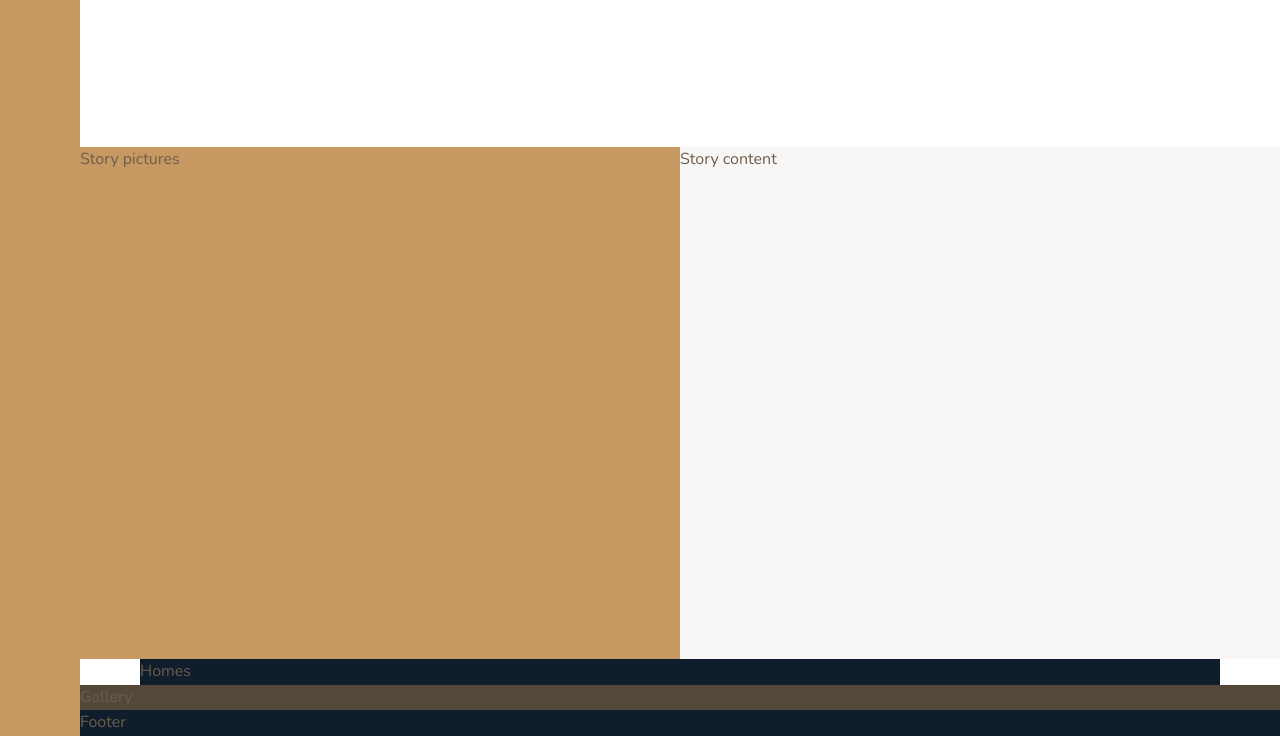
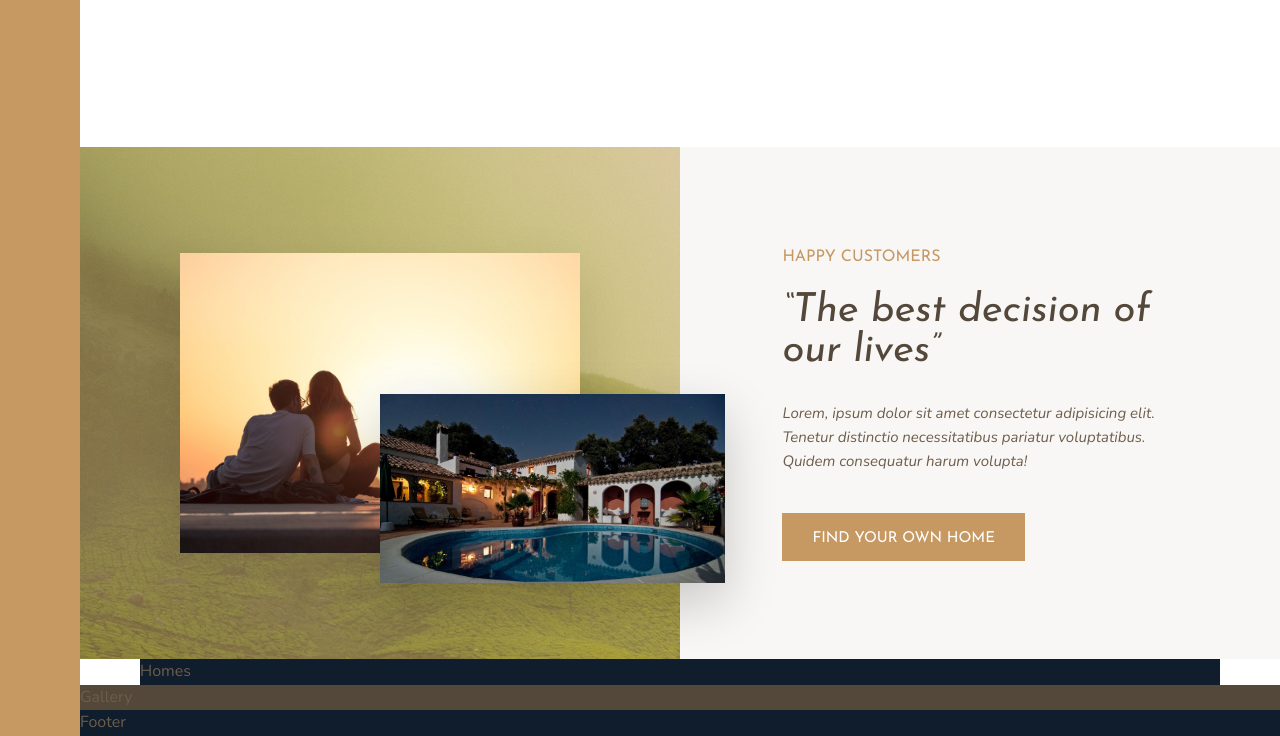
Before and after one commit to vsbron/course-nexter-2023, a website built with Parcel: page index.html in a window 1280 px wide. Shown: the part 1161-1897 px from the top of the page. Built offline with nearby package versions, Linux system fonts and the light colour scheme.

Commit message:
Added Story sections

```diff
--- a/index.html
+++ b/index.html
@@ -68,11 +68,15 @@
     </section>
 
     <div class="story__pictures">
-      Story pictures
+      <img src="src/img/story-1.jpeg" loading="lazy" class="story__img--1" alt="Couple with new house" />
+      <img src="src/img/story-2.jpeg" loading="lazy" class="story__img--2" alt="New house" />
     </div>
 
     <div class="story__content">
-      Story content
+      <h3 class="heading-3 u-margin-bottom-small">Happy Customers</h3>
+      <h2 class="heading-2 heading-2--dark u-margin-bottom-medium">&ldquo;The best decision of our lives&rdquo;</h2>
+      <p class="story__text">Lorem, ipsum dolor sit amet consectetur adipisicing elit. Tenetur distinctio necessitatibus pariatur voluptatibus. Quidem consequatur harum volupta!</p>
+      <button class="btn">Find your own home</button>
     </div>
 
     <section class="homes">
--- a/src/sass/base/_typography.scss
+++ b/src/sass/base/_typography.scss
@@ -9,10 +9,19 @@
 
 .heading-2 {
   @extend %heading;
+  font-size: 4rem;
+  line-height: 1;
+  font-style: italic;
+
+  &--light { color: $color-gray-light-1 }
+  &--dark { color: $color-gray-dark-1 }
 }
 
 .heading-3 {
   @extend %heading;
+  font-size: 1.6rem;
+  color: $color-primary;
+  text-transform: uppercase;
 }
 
 .heading-4 {
--- /dev/null
+++ b/src/sass/base/_utilities.scss
@@ -0,0 +1,15 @@
+.u-margin-bottom-small {
+  margin-bottom: 2rem;
+}
+
+.u-margin-bottom-medium {
+  margin-bottom: 3rem;
+}
+
+.u-margin-bottom-large {
+  margin-bottom: 4rem;
+}
+
+.u-margin-bottom-huge {
+  margin-bottom: 8rem;
+}
--- /dev/null
+++ b/src/sass/components/_button.scss
@@ -0,0 +1,17 @@
+.btn {
+  background-color: $color-primary;
+  color: $color-white;
+  border: none;
+  border-radius: 0;
+  font-family: $font-display;
+  font-size: 1.5rem;
+  line-height: 1;
+  text-transform: uppercase;
+  padding: 1.8rem 3rem 1.5rem;
+  cursor: pointer;
+  transition: background-color .2s ease;
+
+  &:hover {
+    background-color: $color-primary-dark;
+  }
+}
--- a/src/sass/components/_story.scss
+++ b/src/sass/components/_story.scss
@@ -3,11 +3,43 @@
   &__pictures {
     background-color: $color-primary;
     grid-column: full-start / col-end 4;
+    background-image: linear-gradient(rgba($color-primary, .5), rgba($color-primary, .5)), url(../img/back.jpg);
+
+    display: grid;
+    grid-template-columns: repeat(6, 1fr);
+    grid-template-rows: repeat(6, 1fr);
+    align-items: center;
+  }
+
+  &__img--1 {
+    width: 100%;
+    grid-column: 2 / 6;
+    grid-row: 2 / 6;
+    box-shadow: 0 2rem 5rem rgba($color-black, .1);
+  }
+
+  &__img--2 {
+    width: 115%;
+    grid-column: 4 / 7;
+    grid-row: 4 / 6;
+    box-shadow: 0 2rem 5rem rgba($color-black, .2);
+    z-index: 20;
   }
 
   &__content {
     background-color: $color-gray-light-1;
     grid-column: col-start 5 / full-end;
+    padding: 6rem 8vw;
+
+    display: grid;
+    align-content: center;
+    justify-items: start;
+  }
+
+  &__text {
+    font-size: 1.5rem;
+    font-style: italic;
+    margin-bottom: 4rem;
   }
 
 }
--- a/src/sass/main.scss
+++ b/src/sass/main.scss
@@ -3,7 +3,9 @@
 
 @import "base/base";
 @import "base/typography";
+@import "base/utilities";
 
+@import "components/button";
 @import "components/features";
 @import "components/gallery";
 @import "components/homes";
```
Also changed, not shown: src/img/text.txt (deleted, +0 -18 lines), src/css/style.css.
